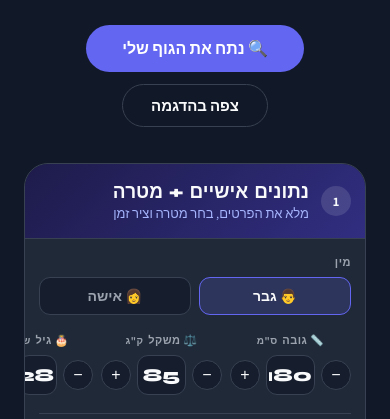
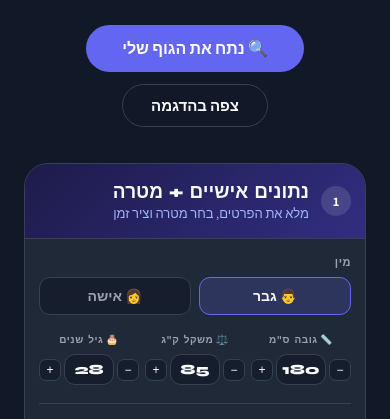
Before and after one commit to idanz-upgrade/body-analyze, a website: page index.html in a window 390 px wide. Shown: the part 352-771 px from the top of the page. Drawn offline with Linux system fonts and the light colour scheme.

Commit message:
Fix mobile stepper inputs - smaller buttons and font for 3-column layout

```diff
--- a/index.html
+++ b/index.html
@@ -263,9 +263,11 @@
       nav{padding:16px 20px}.nav-links{display:none}
       .hero{padding:52px 20px 36px}
       .card-header,.card-body{padding:16px 14px}
-      .inputs-3{grid-template-columns:repeat(3,1fr);gap:8px}
-      .inputs-3 .ninput{font-size:18px;padding:8px 2px}
-      .inputs-3 .sbtn{width:30px;height:30px;font-size:16px}
+      .inputs-3{grid-template-columns:repeat(3,1fr);gap:6px}
+      .inputs-3 .irow{gap:3px}
+      .inputs-3 .ninput{font-size:14px;padding:6px 0;min-width:0}
+      .inputs-3 .sbtn{width:22px;height:22px;font-size:12px;border-radius:7px;flex-shrink:0}
+      .inputs-3 .field-label{font-size:10px;gap:2px}
       .act-grid{grid-template-columns:repeat(2,1fr)}
       .bf-goal-grid{grid-template-columns:repeat(3,1fr)}
       .photo-grid{grid-template-columns:1fr}
```
Also changed, not shown: weight-tracker.html (+5 -3 lines).
